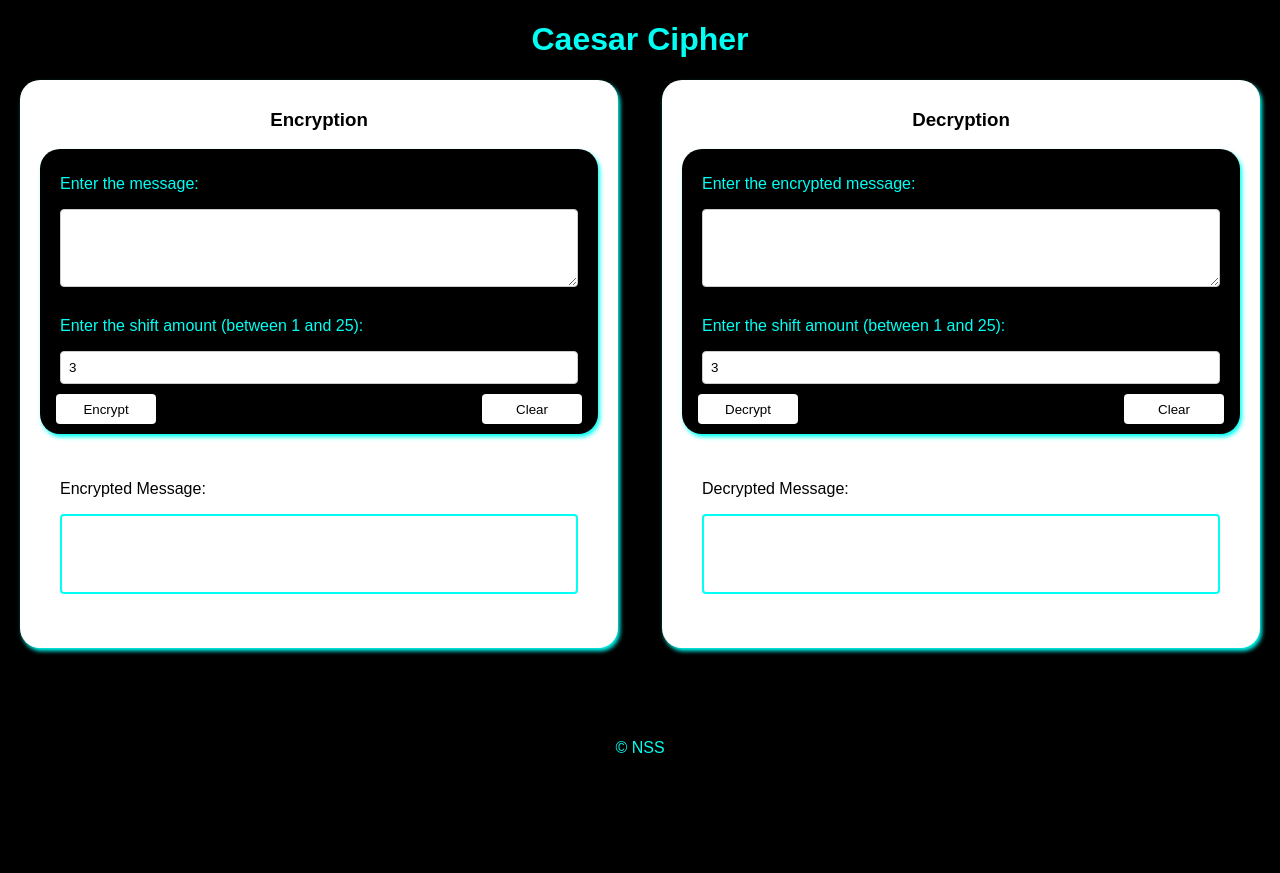
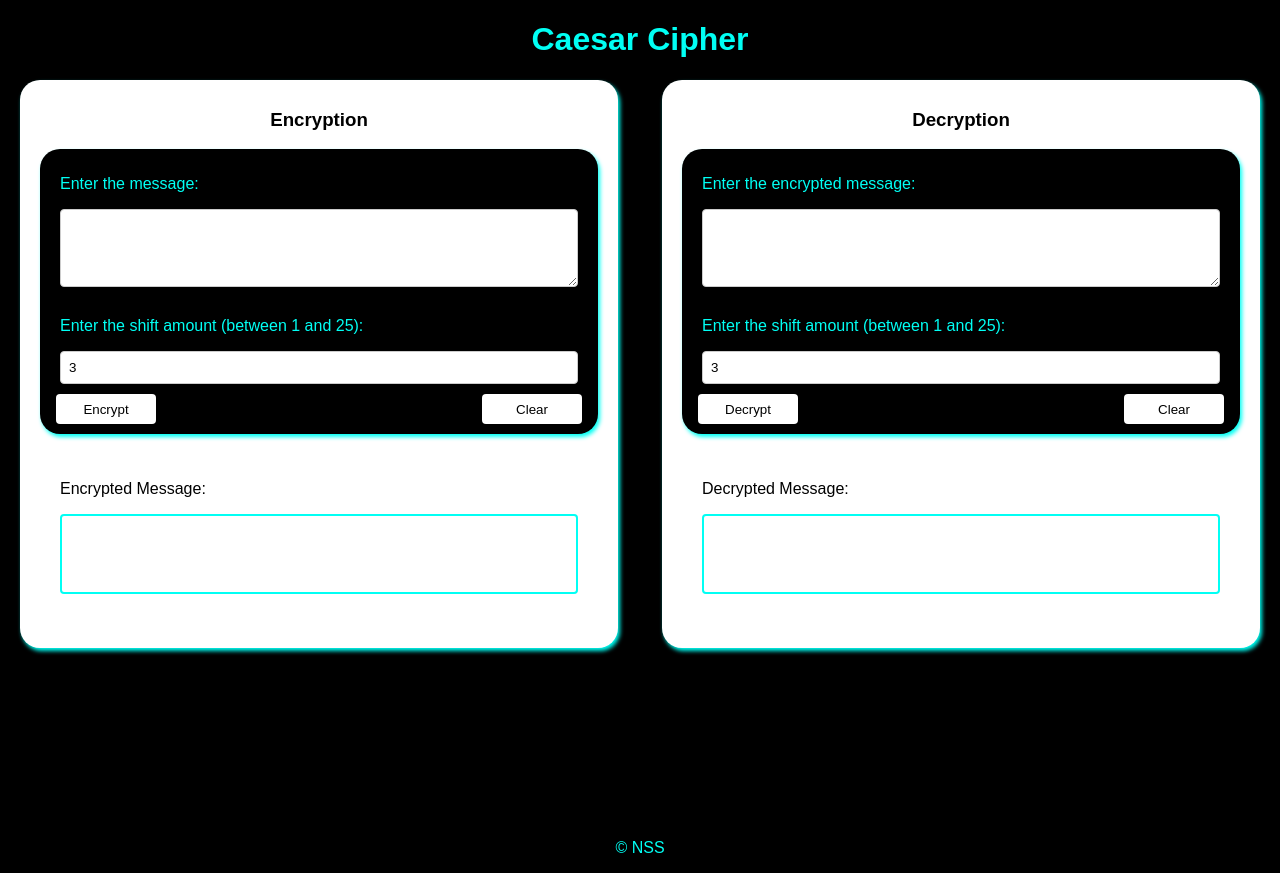
Before and after one commit to Ayan02-coder/Caesar-cipher, a plain HTML site: page index.html in a window 1280 px wide. Before the commit the page ends 800 px from the top, so only its background shows below. Drawn offline with Linux system fonts and the light colour scheme.

Commit message:
Update style.css

```diff
--- a/style.css
+++ b/style.css
@@ -101,7 +101,7 @@ footer{
 	width: 100%;
 	text-align: center;
 
-	margin-bottom: -100px;
+	margin-bottom: -200px;
 	position: absolute;
 	bottom: 0;
 }
```
